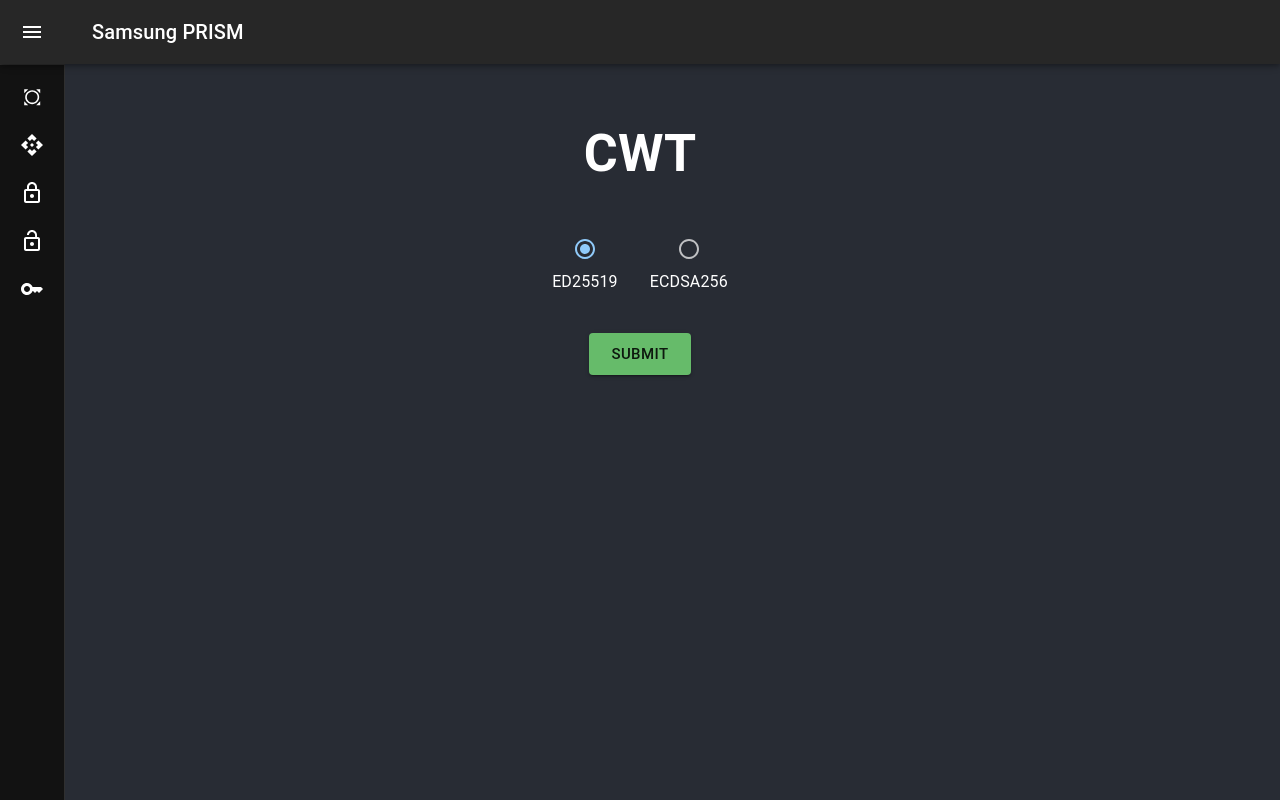
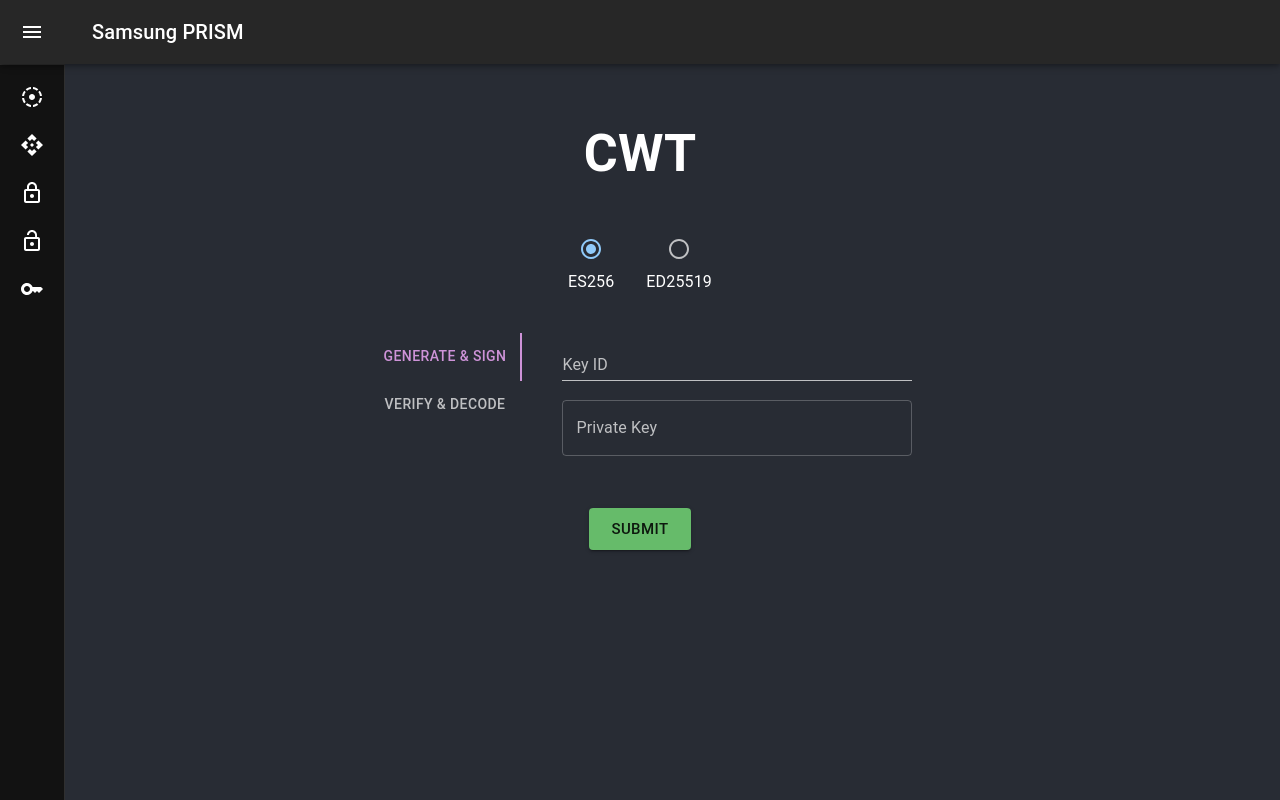
Before and after one commit to yuktagoel/prism_frontend, a React (Create React App) app: page /CWT in a window 1280 px wide. Built offline with nearby package versions, Linux system fonts and the light colour scheme; the HTML template or start-up script is replaced by a standard one.

Commit message:
build TokenMenu

```diff
--- a/src/components/AppDrawer.jsx
+++ b/src/components/AppDrawer.jsx
@@ -17,11 +17,12 @@
 import ListItemButton from '@mui/material/ListItemButton';
 import ListItemIcon from '@mui/material/ListItemIcon';
 import ListItemText from '@mui/material/ListItemText';
-import AllOutIcon from '@mui/icons-material/AllOut';
+import FilterTiltShiftIcon from '@mui/icons-material/FilterTiltShift';
 import ApiOutlinedIcon from '@mui/icons-material/ApiOutlined';
 import LockOutlinedIcon from '@mui/icons-material/LockOutlined';
 import LockOpenIcon from '@mui/icons-material/LockOpen';
 import KeyIcon from '@mui/icons-material/Key';
+
 import { functionalityList } from '../utils/constants';
 
 
@@ -96,7 +97,7 @@
   const theme = useTheme();
   const [open, setOpen] = React.useState(false);
 
-  const iconsList = [<AllOutIcon />, <ApiOutlinedIcon />, <LockOutlinedIcon />, <LockOpenIcon />, <KeyIcon />];
+  const iconsList = [<FilterTiltShiftIcon />, <ApiOutlinedIcon />, <LockOutlinedIcon />, <LockOpenIcon />, <KeyIcon />];
 
   const handleDrawerOpen = () => {
     setOpen(true);
--- /dev/null
+++ b/src/components/TokenMenu.jsx
@@ -0,0 +1,67 @@
+import * as React from 'react';
+import PropTypes from 'prop-types';
+import Tabs from '@mui/material/Tabs';
+import Tab from '@mui/material/Tab';
+import Typography from '@mui/material/Typography';
+import TextField from '@mui/material/TextField';
+import Box from '@mui/material/Box';
+
+
+function TabPanel(props) {
+  const { children, value, index, ...other } = props;
+
+  return (
+    <div
+      role="tabpanel"
+      hidden={value !== index}
+      id={`vertical-tabpanel-${index}`}
+      aria-labelledby={`vertical-tab-${index}`}
+      {...other}
+    >
+      {value === index && (
+        <Box sx={{ paddingLeft: 5 }}>
+          <Typography>{children}</Typography>
+        </Box>
+      )}
+    </div>
+  );
+}
+
+TabPanel.propTypes = {
+  children: PropTypes.node,
+  index: PropTypes.number.isRequired,
+  value: PropTypes.number.isRequired,
+};
+
+export default function TokenMenu({ token }) {
+  const [value, setValue] = React.useState(0);
+
+  const handleChange = (event, newValue) => {
+    setValue(newValue);
+  };
+
+  return (
+    <Box
+      sx={{ flexGrow: 0.15, display: 'flex' }}
+    >
+      <Tabs
+        orientation="vertical"
+        value={value}
+        onChange={handleChange}
+        textColor="secondary"
+        indicatorColor="secondary"
+      >
+        <Tab label="Generate & Sign" />
+        <Tab label="Verify & Decode" />
+      </Tabs>
+      <TabPanel value={value} index={0}>
+        <TextField label="Key ID" variant="standard" color="warning" margin="none" style={{ width: 350, marginBottom: 3 }} /> <br />
+        <TextField label="Private Key" placeholder="(optional)" variant="outlined" color="warning" margin="normal" style={{ width: 350 }} />
+      </TabPanel>
+      <TabPanel value={value} index={1}>
+        <TextField label={token} variant="standard" color="error" margin="none" style={{ width: 350, marginBottom: 3 }} /> <br />
+        <TextField label="Public Key" variant="outlined" color="error" margin="normal" style={{ width: 350 }} />
+      </TabPanel>
+    </Box>
+  );
+}
--- a/src/routes/CWT.jsx
+++ b/src/routes/CWT.jsx
@@ -1,13 +1,15 @@
 import Button from '@mui/material/Button';
 import RadioButton from "../components/RadioButton";
+import TokenMenu from '../components/TokenMenu';
 
 function CWT() {
     return <>
         <h1>CWT</h1>
 
-        <RadioButton options={['ED25519', 'ECDSA256']} />
+        <RadioButton options={['ES256', 'ED25519']} />
         <br />
 
+        <TokenMenu token={"CWT"} />
         <Button variant="contained" size="large" color="success">SUBMIT</Button>
     </>;
 }
--- a/src/routes/JWT.jsx
+++ b/src/routes/JWT.jsx
@@ -1,5 +1,6 @@
 import Button from '@mui/material/Button';
 import RadioButton from "../components/RadioButton";
+import TokenMenu from '../components/TokenMenu';
 
 function JWT() {
     return <>
@@ -8,6 +9,7 @@
         <RadioButton options={['ES256', 'ED25519']} />
         <br />
 
+        <TokenMenu token={"JWT"} />
         <Button variant="contained" size="large" color="success">SUBMIT</Button>
     </>;
 }
```
